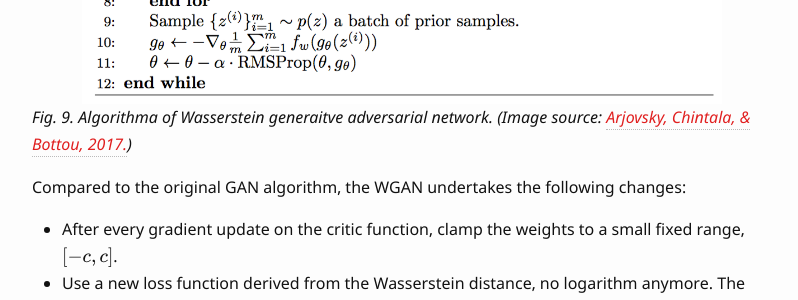
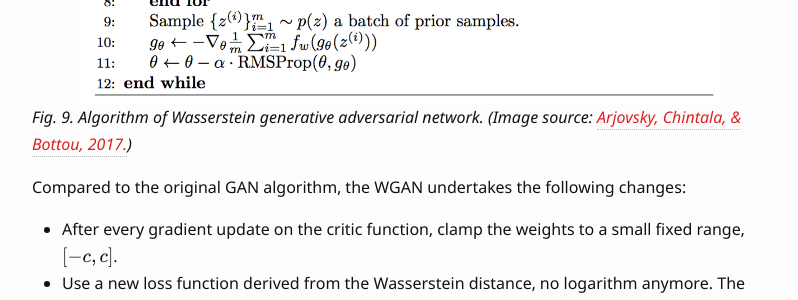
Before and after one commit to lilianweng/lil-log, a Jekyll site: the page built from _posts/2017-08-20-from-GAN-to-WGAN.md, in a window 1280 px wide and 900 px high, scrolled down 14511 px. Shown: the part 154-454 px from the top of the window, without its empty margins (238-1036 px from the left). Built offline with Jekyll 4.4.1, drawn with Linux system fonts in a browser that asks for light colours; formulas are drawn with MathJax 3.

Commit message:
fix typo

```diff
--- a/_posts/2017-08-20-from-GAN-to-WGAN.md
+++ b/_posts/2017-08-20-from-GAN-to-WGAN.md
@@ -437,7 +437,7 @@ One big problem is to maintain the $$K$$-Lipschitz continuity of $$f_w$$ during
 
 ![Simple example]({{ '/assets/images/WGAN_algorithm.png' | relative_url }})
 {: style="width: 640px;" class="center"}
-*Fig. 9. Algorithma of Wasserstein generaitve adversarial network. (Image source: [Arjovsky, Chintala, & Bottou, 2017.](https://arxiv.org/pdf/1701.07875.pdf))*
+*Fig. 9. Algorithm of Wasserstein generative adversarial network. (Image source: [Arjovsky, Chintala, & Bottou, 2017.](https://arxiv.org/pdf/1701.07875.pdf))*
 
 
 Compared to the original GAN algorithm, the WGAN undertakes the following changes:
```
